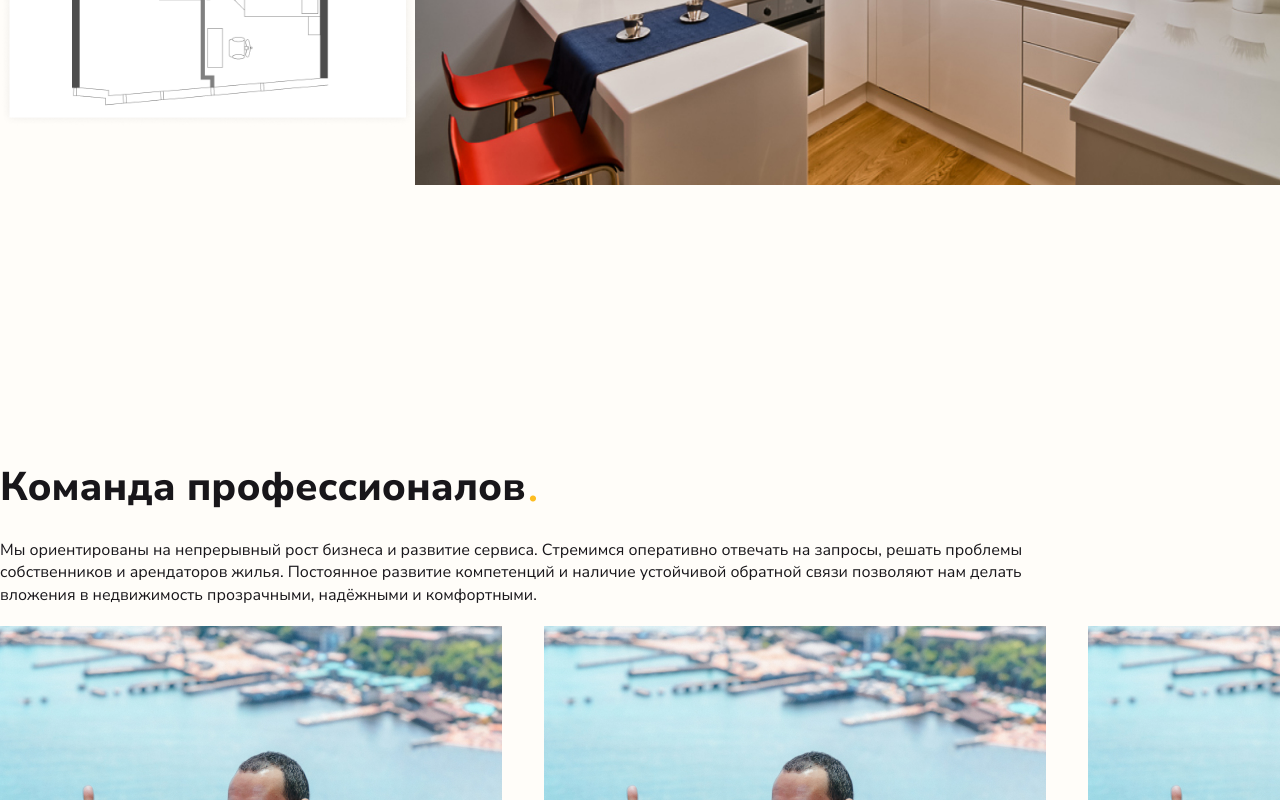
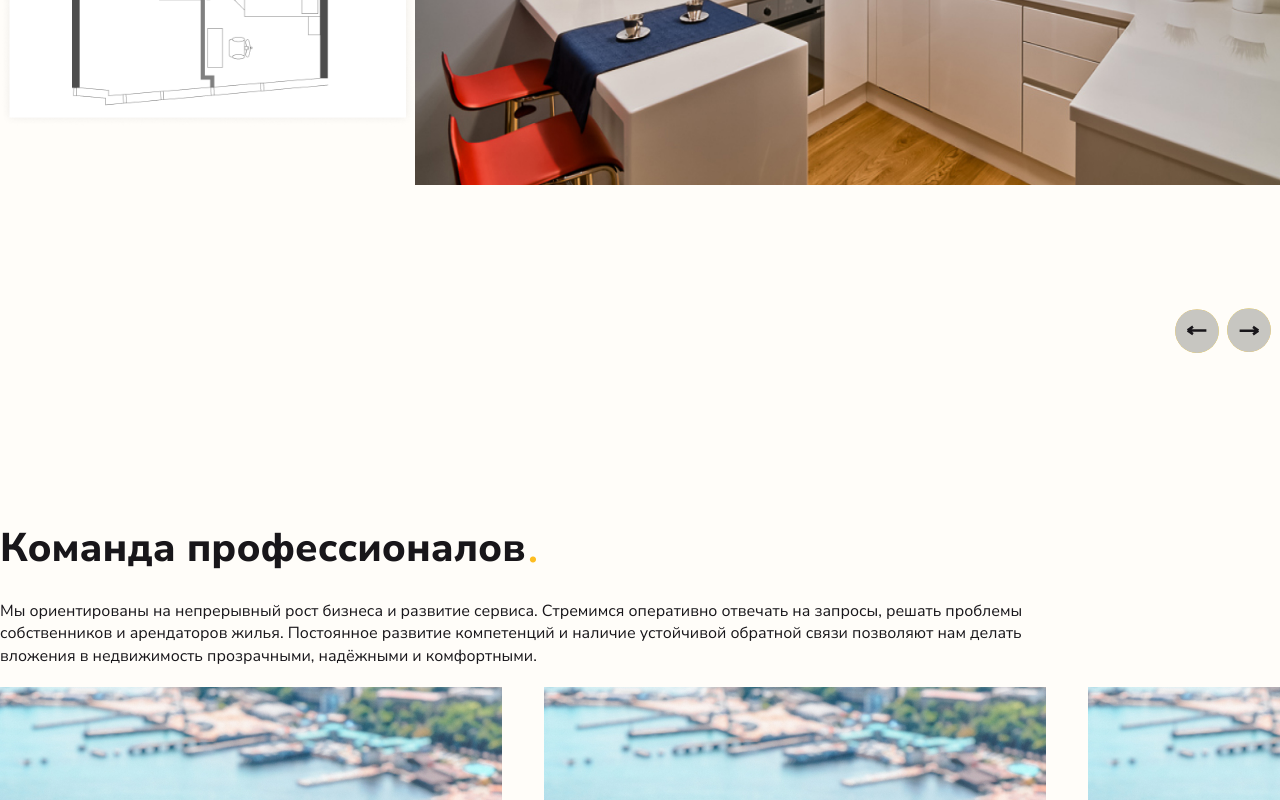
Before and after one commit to VincentCoolidge/ProAnapa, a React (Create React App) app: page / in a window 1280 px wide. Shown: the part 4641-5441 px from the top of the page. Built offline with nearby package versions, Linux system fonts and the light colour scheme.

Commit message:
in progress

```diff
--- a/src/components/Furnishing/Furnishing.jsx
+++ b/src/components/Furnishing/Furnishing.jsx
@@ -1,7 +1,10 @@
 import { Swiper, SwiperSlide } from "swiper/react";
 
+import SwiperButtonNext from "./SwiperButtonNext";
+import SwiperButtonPrev from "./SwiperButtonPrev";
+
 // import Swiper core and required modules
-import { Navigation } from "swiper/modules";
+import { Navigation, Parallax } from "swiper/modules";
 
 // Import Swiper styles
 import "swiper/css";
@@ -9,13 +12,9 @@ import "swiper/css/navigation";
 import "swiper/css/pagination";
 import "swiper/css/scrollbar";
 
-import { useSwiper } from "swiper/react";
-
 import "./styled.css";
 
 const Furnishing = () => {
-  const swiper = useSwiper();
-
   return (
     <div>
       <h3 className="heading_3">
@@ -23,13 +22,19 @@ const Furnishing = () => {
       </h3>
       <div className="root_slider_Furnishing">
         <Swiper
-          modules={[Navigation]}
+          modules={[Navigation, Parallax]}
           spaceBetween={50}
+          speed={600}
           slidesPerView={1}
           draggable={false}
-          // allowTouchMove={false}
-          // onSwiper={(swiper) => console.log(swiper)}
-          // onSlideChange={() => console.log("slide change")}
+          allowTouchMove={false}
+          observer
+          observeParents
+          loop={true}
+          autoplay={{
+            delay: 3000,
+            disableOnInteraction: false,
+          }}
         >
           {[0, 1, 2, 3, 4, 5, 6].map((_, i) => (
             <SwiperSlide
@@ -42,16 +47,10 @@ const Furnishing = () => {
               />
             </SwiperSlide>
           ))}
-          {/* <nav className="box_navigation_Furnishing">
-            <div
-              onClick={() => swiper?.slidePrev()}
-              className="button_nav_Furnishing left_button_nav_Furnishing"
-            />
-            <div
-              onClick={() => swiper?.slideNext()}
-              className="button_nav_Furnishing right_button_nav_Furnishing"
-            />
-          </nav> */}
+          <nav className="box_navigation_Furnishing">
+            <SwiperButtonPrev />
+            <SwiperButtonNext />
+          </nav>
         </Swiper>
       </div>
     </div>
--- /dev/null
+++ b/src/components/Furnishing/SwiperButtonNext.jsx
@@ -0,0 +1,16 @@
+import { useSwiper } from "swiper/react";
+
+import "./styled.css";
+
+const SwiperButtonNext = () => {
+  const swiper = useSwiper();
+
+  return (
+    <div
+      onClick={() => swiper.slideNext()}
+      className="button_nav_Furnishing right_button_nav_Furnishing"
+    />
+  );
+};
+
+export default SwiperButtonNext;
--- /dev/null
+++ b/src/components/Furnishing/SwiperButtonPrev.jsx
@@ -0,0 +1,16 @@
+import { useSwiper } from "swiper/react";
+
+import "./styled.css";
+
+const SwiperButtonPrev = () => {
+  const swiper = useSwiper();
+
+  return (
+    <div
+      onClick={() => swiper.slidePrev()}
+      className="button_nav_Furnishing left_button_nav_Furnishing"
+    />
+  );
+};
+
+export default SwiperButtonPrev;
--- a/src/components/Furnishing/styled.css
+++ b/src/components/Furnishing/styled.css
@@ -1,5 +1,5 @@
 .element_slider_box {
-  display: flex;
+  display: flex !important;
   flex-direction: row;
   justify-content: space-between;
   margin-top: 40px;
```
